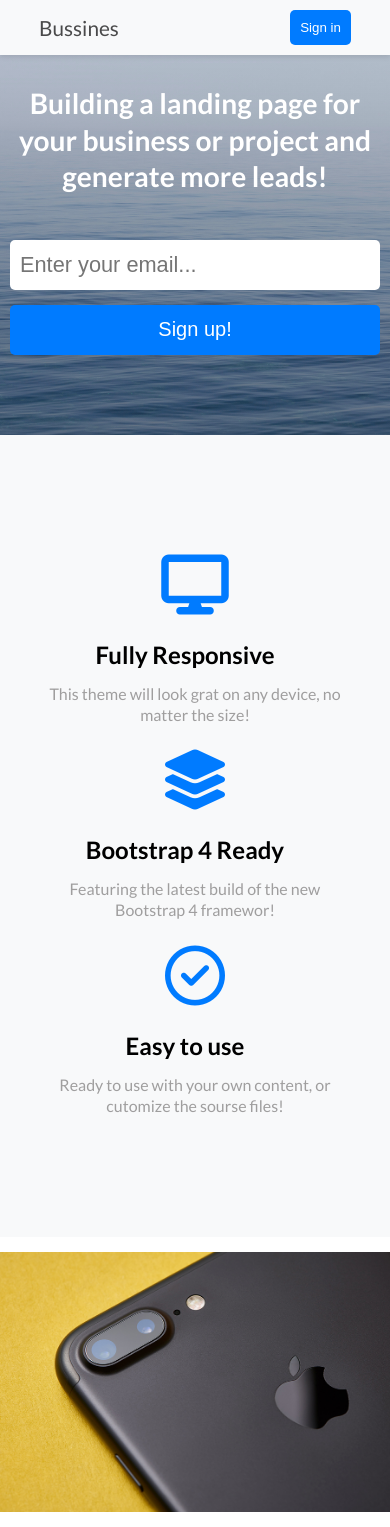
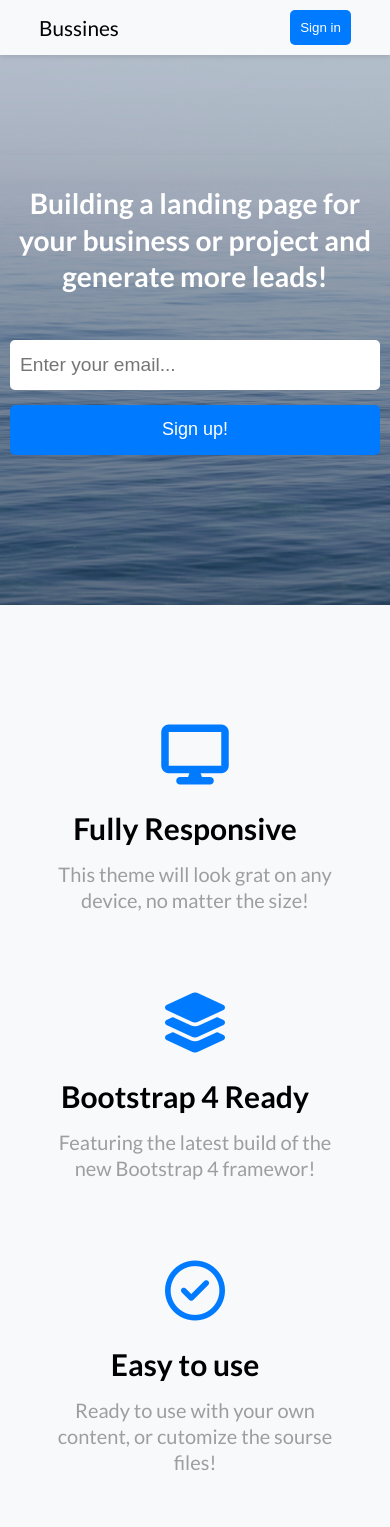
Before and after one commit to njonusiene/1-tarpinis, a website: page index.html in a window 390 px wide. Shown: the top 1527 px of the page. Drawn offline with Linux system fonts and the light colour scheme.

Commit message:
pataisymai

```diff
--- a/scss/media.scss
+++ b/scss/media.scss
@@ -4,19 +4,24 @@
         padding: 5px 0;
 
         h4 {
-            opacity: 70%;
             font-size: 1.3em;
+            font-weight: 400;
+        }
+
+        .sign {
+            font-size: 1.5em;
             font-weight: 400;
         }
       }
 
     div.form,
     .form1 {
-        margin-top: 50px;
+        margin-top: 150px;
+        margin-bottom: 120px;
         padding: 10px 10px;
         input {
             width: 100%;
-            font-size: 1.7em;
+            font-size: 1.5em;
         }
     }
 
@@ -39,13 +44,14 @@
             height: 50px;
             margin-bottom: 15px;
             margin-left: 0;
-            font-size: 20px;
+            font-size: 18px;
         }
     }
 
     .form1 h1 {
         font-size: 1.9rem;
         line-height: 1.1;
+        padding: 0 10px;
     }
 
     h1 {
@@ -56,6 +62,8 @@
     article {
         display: flex;
         flex-direction: column;
+        gap: 80px;
+        font-size: 1.25em;
     }
 
     main {
@@ -68,7 +76,7 @@
 
         img {
             width: 100%;
-            padding:15px 0px;
+            padding:10px 0px;
         }
 
         .content-2 {
@@ -138,10 +146,12 @@
         flex-wrap: wrap;
         justify-content: center;
         margin: 15px;
-        gap: 10px;
+        font-size: 0.9rem;
+        line-height: 22px;
     }
 }
 
 .text {
     padding: 10px 10px;
+    font-size: 0.7rem;
 }
```
Also changed, not shown: app/css/style.css.
